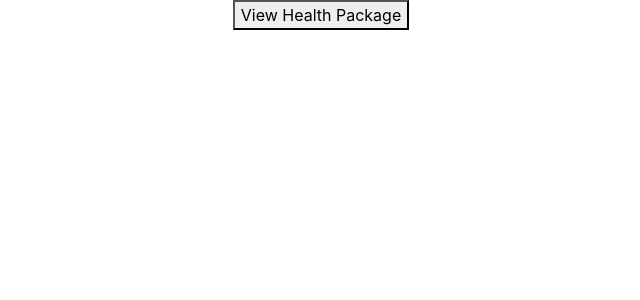
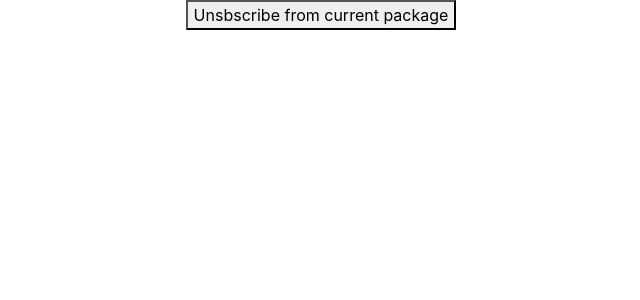
Before and after one commit to advanced-computer-lab-2023/Agile-Star-Squad-Clinic, a React (Create React App) app in the folder frontend/: page /PatientAccountSettings in a window 1280 px wide. Before the commit this address led to /. Shown: the top 300 px of the page, without its empty margins (319-959 px from the left). Built offline with nearby package versions, Linux system fonts and the light colour scheme; no server answers.

Commit message:
Feat : can show the package and can unsub from it

```diff
--- a/frontend/src/App.js
+++ b/frontend/src/App.js
@@ -26,7 +26,7 @@ function App() {
     <div className="App">
       <BrowserRouter>
         <Routes>
-          <Route path="/" element={<PatientAccountSettings />} exact />
+          <Route path="/" element={<LandingPage />} exact />
           {/* <Route path="/" element={<NavBar />} exact /> */}
 
           <Route
@@ -48,6 +48,7 @@ function App() {
           <Route path="admin/manage" element={<ManageUsersPage/>}/>
           <Route path="/PatientFamily" element={<PatientFamily />} exact />
           <Route path="/rejectedRequest" element={<RejectedRequest />} exact />
+          <Route path="/PatientAccountSettings" element={<PatientAccountSettings />} exact />
           {/*redirect to landing page if wrong url*/}
           <Route path="*" element={<Navigate to="/" />} />{' '}
         </Routes>
--- a/frontend/src/patient/pages/PatientAccountSettings.js
+++ b/frontend/src/patient/pages/PatientAccountSettings.js
@@ -1,25 +1,70 @@
-import React, { useState } from 'react';
+import React, { useState,useEffect  } from 'react';
 import ReactDOM from 'react-dom';
 
 
 
 const PatientAccountSettings = (props) =>{
+    const [healthPackage, setPackage] = useState(null);
+    const [isButtonPressed, setButtonPressed1] = useState(false);
+
     const fetchPackages = async() => {
-        fetch("http://localhost:3000/patient/:id").then(async (response) => {
+        fetch("http://localhost:3000/patients/65270df9cfa9abe7a31a4d88").then(async (response) => {
             const json = await response.json();
-            const requestsJson = json.data.requests;
-            setRequests((val) => [...val, ...requestsJson.map((request) => {
-                return {
-                    healthPackage: request['package']
-                }
-            })]);
+            setPackage(json.data.patient.package);
         });
+
     }
+    const handelButtonclick = async () => {
+        try {
+            const response = await fetch("http://localhost:3000/patients/65270df9cfa9abe7a31a4d88", {
+                method: "POST",
+                headers: {
+                    'Content-type': 'application/json; charset=UTF-8'
+                },
+            });
+
+            if (response.ok) {
+                setPackage(null);
+                setButtonPressed1(true);
+            } else {
+                console.error("Failed to remove health package. Status:", response.status);
+                const responseBody = await response.json();
+                console.error("Response body:", responseBody);
+            }
+        } catch (error) {
+            console.error("Error removing health package:", error);
+        }
+    };
+
+        useEffect(() => {
+            fetchPackages();
+        }, []);
+
     return(
        <body>
         <div>
-            <button onClick={fetchPackages}>View Health Package</button>
+            <button onClick={handelButtonclick}>Unsbscribe from current package</button>
         </div>
+        <div>{
+            !isButtonPressed &&(
+                <>
+        <div>
+            {
+
+                healthPackage!= null &&
+                <div>{JSON.stringify(healthPackage)}</div>
+            }
+        </div>
+        </>)}
+        {isButtonPressed&&(
+            <>
+            <div>You unsubscribed successfully</div>
+            </>
+        )
+
+        }
+        </div>
+
         </body>
     )
 
--- a/frontend/src/patient/pages/PatientHome.js
+++ b/frontend/src/patient/pages/PatientHome.js
@@ -326,10 +326,9 @@ const PatientHome = () => {
 
     return <div className="center">
 
-        <Link to="/PatientFamily">
+        <Link to="/PatientAccountSettings">
             <button id="addingbutton" className="formButtons">Family Members</button>
         </Link>
-
         <span>
             <h2>Upcoming Appointments</h2>
             <select value={appointmentFilter} onChange={appDropdownHandler}>
```
Also changed, not shown: 2 other files (tests, documents, lock files or other folders).
